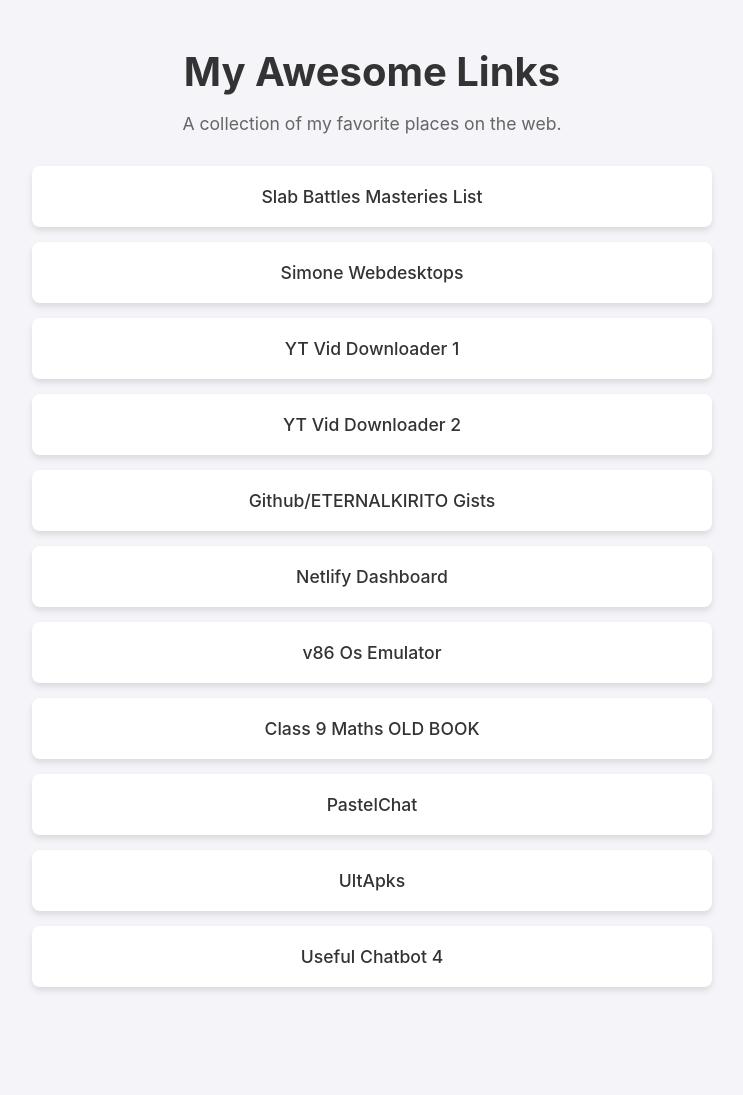
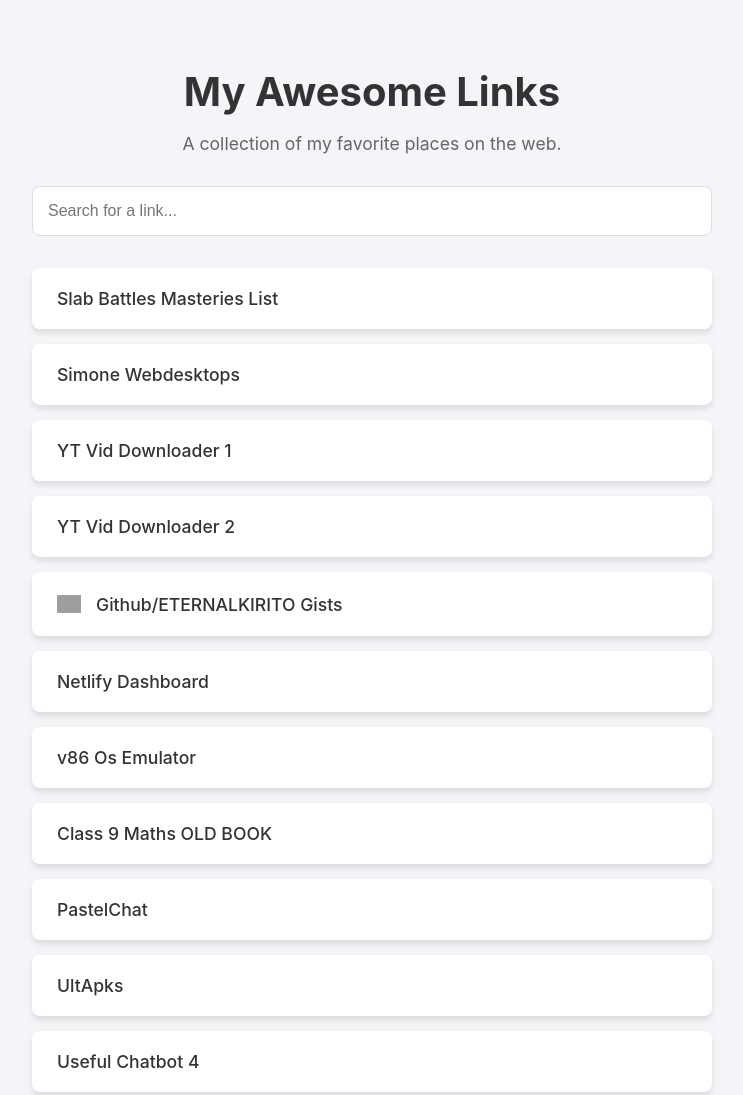
Before and after one commit to ETERNALKIRITO/axinwarpvisit, a plain HTML site: page index.html in a window 1280 px wide. Shown: the top 1095 px of the page, without its empty margins (268-1011 px from the left). Before the commit the page ends 1007 px from the top, so only its background shows below. Drawn offline with Linux system fonts and the light colour scheme; grey boxes are pictures that could not be loaded.

Commit message:
idk what bruh

```diff
--- a/index.html
+++ b/index.html
@@ -15,6 +15,11 @@
             <p>A collection of my favorite places on the web.</p>
         </header>
 
+        <!-- Search Bar -->
+        <div class="search-container">
+            <input type="text" id="search-bar" placeholder="Search for a link...">
+        </div>
+
         <!-- Your links will be dynamically placed here by JavaScript -->
         <main id="link-list" class="link-list"></main>
 
--- a/script.js
+++ b/script.js
@@ -21,7 +21,8 @@
     },
     {
         text: "Github/ETERNALKIRITO Gists",
-        url: "https://gist.github.com/ETERNALKIRITO"
+        url: "https://gist.github.com/ETERNALKIRITO",
+        logo: "https://github.githubassets.com/assets/GitHub-Mark-ea2971cee799.png" // Example of a custom logo
     },
     {
         text: "Netlify Dashboard",
@@ -47,24 +48,66 @@
         text: "Useful Chatbot 4",
         url: "https://gemini.google.com/"
     },
-
-
-
-
-
 ];
 
 // ----- DO NOT EDIT BELOW THIS LINE -----
 
 const linkListContainer = document.getElementById('link-list');
+const searchBar = document.getElementById('search-bar');
 
-myLinks.forEach(link => {
-    if (link.url && link.text) { // Only creates a link if both url and text exist
-        const linkElement = document.createElement('a');
-        linkElement.href = link.url;
-        linkElement.textContent = link.text;
-        linkElement.className = 'link-item';
-        linkElement.target = '_blank'; // Optional: opens link in a new tab
-        linkListContainer.appendChild(linkElement);
+// Function to render the links
+const renderLinks = (linksToRender) => {
+    // Clear the existing list
+    linkListContainer.innerHTML = '';
+
+    // If no links match the search, show a message
+    if (linksToRender.length === 0) {
+        linkListContainer.innerHTML = '<p>No links found.</p>';
+        return;
     }
+
+    linksToRender.forEach(link => {
+        if (link.url && link.text) {
+            const linkElement = document.createElement('a');
+            linkElement.href = link.url;
+            linkElement.className = 'link-item';
+            linkElement.target = '_blank';
+
+            // --- Logo Handling ---
+            const logo = document.createElement('img');
+            logo.className = 'link-logo';
+
+            if (link.logo) {
+                // Use the custom logo if provided
+                logo.src = link.logo;
+            } else {
+                // Otherwise, try to fetch the favicon
+                const domain = new URL(link.url).hostname;
+                logo.src = `https://www.google.com/s2/favicons?sz=64&domain=${domain}`;
+            }
+            // If the logo fails to load, it won't break the layout
+            logo.onerror = () => { logo.style.display = 'none'; };
+
+            linkElement.appendChild(logo);
+
+            // --- Text Handling ---
+            const textElement = document.createElement('span');
+            textElement.textContent = link.text;
+            linkElement.appendChild(textElement);
+
+            linkListContainer.appendChild(linkElement);
+        }
+    });
+};
+
+// Event listener for the search bar
+searchBar.addEventListener('input', (e) => {
+    const searchTerm = e.target.value.toLowerCase();
+    const filteredLinks = myLinks.filter(link => {
+        return link.text.toLowerCase().includes(searchTerm);
+    });
+    renderLinks(filteredLinks);
 });
+
+// Initial render of all links
+renderLinks(myLinks);
--- a/style.css
+++ b/style.css
@@ -7,6 +7,7 @@
     justify-content: center;
     align-items: center;
     min-height: 100vh;
+    padding: 20px 0; /* Added padding for better spacing on smaller screens */
 }
 
 .container {
@@ -27,6 +28,21 @@
     margin-bottom: 2rem;
 }
 
+/* ----- NEW ----- Search Bar Styling */
+.search-container {
+    margin-bottom: 2rem;
+}
+
+#search-bar {
+    width: 100%;
+    padding: 15px;
+    font-size: 1rem;
+    border-radius: 8px;
+    border: 1px solid #ddd;
+    box-sizing: border-box; /* Ensures padding doesn't affect the width */
+}
+/* ----- END NEW ----- */
+
 .link-list {
     display: flex;
     flex-direction: column;
@@ -43,9 +59,24 @@
     font-weight: 500;
     transition: transform 0.2s ease-in-out, box-shadow 0.2s ease-in-out;
     box-shadow: 0 4px 6px rgba(0,0,0,0.1);
+
+    /* ----- NEW ----- Flexbox for aligning logo and text */
+    display: flex;
+    align-items: center;
+    text-align: left;
+    /* ----- END NEW ----- */
 }
 
 .link-item:hover {
     transform: translateY(-3px);
     box-shadow: 0 6px 12px rgba(0,0,0,0.15);
 }
+
+/* ----- NEW ----- Logo Styling */
+.link-logo {
+    width: 24px;
+    height: 24px;
+    margin-right: 15px;
+    object-fit: contain; /* Prevents image from stretching */
+}
+/* ----- END NEW ----- */
```
